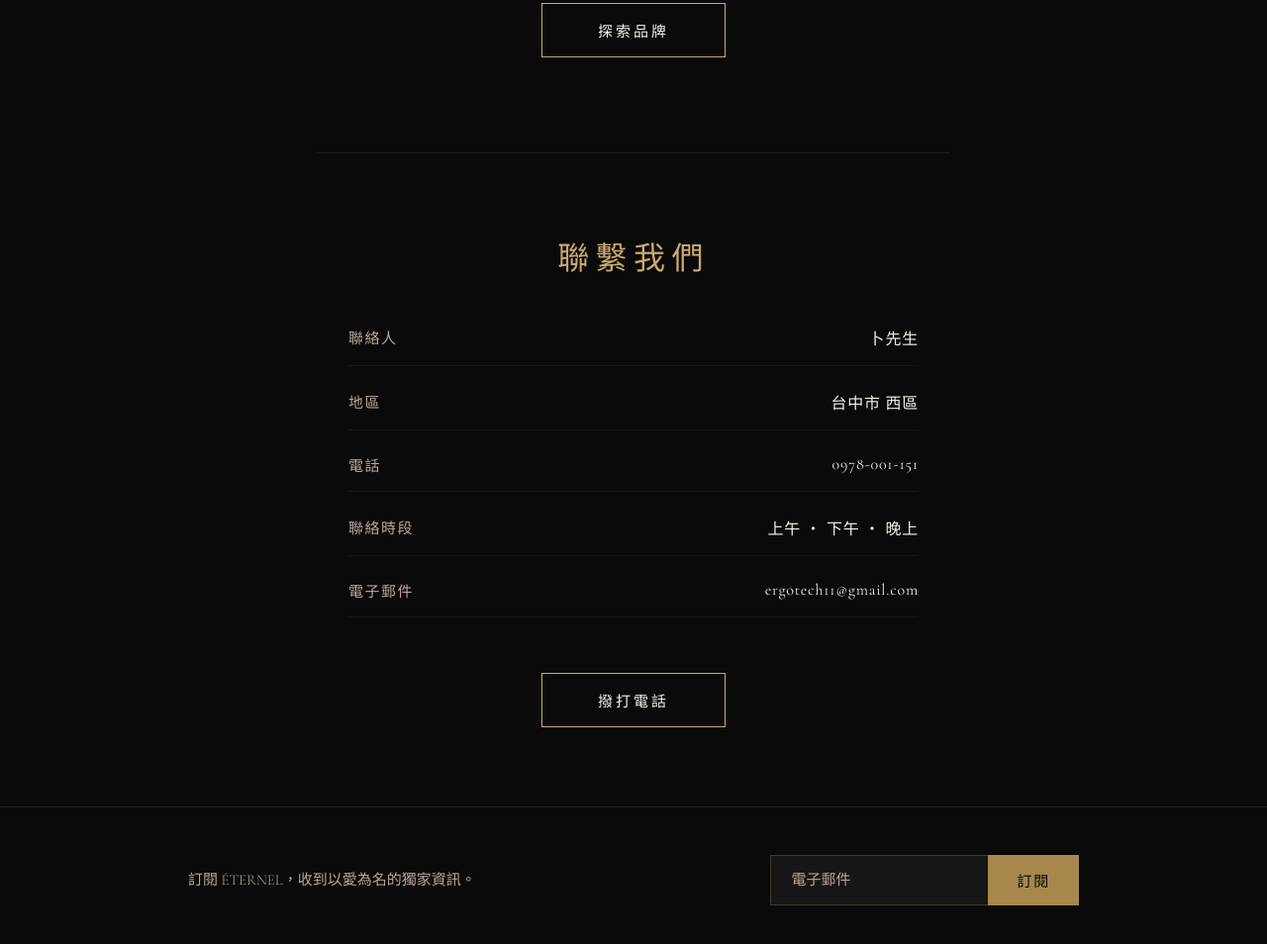
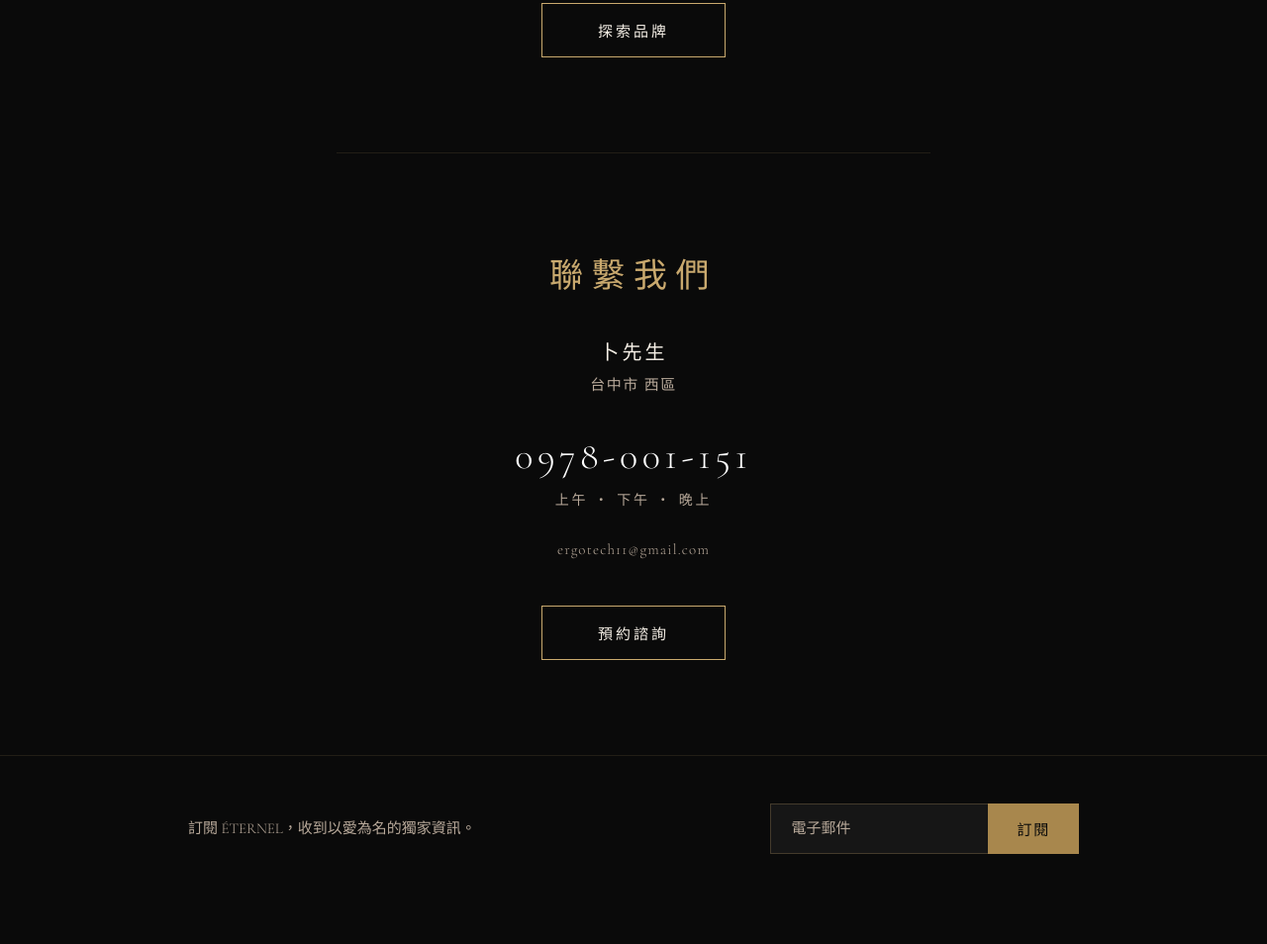
Before and after one commit to AndyHu18/eternel-website, a plain HTML site: page index.html in a window 1280 px wide. Shown: the part 1845-2799 px from the top of the page at 99% size. After the commit the page ends 2756 px from the top, so only its background shows below. Drawn offline with nearby package versions, Linux system fonts and the light colour scheme.

Commit message:
refactor: redesign contact section with luxury centered layout

```diff
--- a/index.html
+++ b/index.html
@@ -102,35 +102,19 @@
     <!-- Contact -->
     <section class="contact" id="contact">
       <h2 class="contact-title">聯繫我們</h2>
-      <div class="contact-grid">
-        <div class="contact-item">
-          <span class="contact-label">聯絡人</span>
-          <span class="contact-value">卜先生</span>
-        </div>
-        <div class="contact-item">
-          <span class="contact-label">地區</span>
-          <span class="contact-value">台中市 西區</span>
-        </div>
-        <div class="contact-item">
-          <span class="contact-label">電話</span>
-          <a href="tel:0978001151" class="contact-value contact-link"
-            >0978-001-151</a
-          >
-        </div>
-        <div class="contact-item">
-          <span class="contact-label">聯絡時段</span>
-          <span class="contact-value">上午 ・ 下午 ・ 晚上</span>
-        </div>
-        <div class="contact-item">
-          <span class="contact-label">電子郵件</span>
-          <a
-            href="mailto:ergotech11@gmail.com"
-            class="contact-value contact-link"
-            >ergotech11@gmail.com</a
-          >
-        </div>
+      <p class="contact-name">卜先生</p>
+      <p class="contact-location">台中市 西區</p>
+
+      <div class="contact-phone">
+        <a href="tel:0978001151" class="phone-number">0978-001-151</a>
+        <p class="contact-hours">上午 ・ 下午 ・ 晚上</p>
       </div>
-      <a href="tel:0978001151" class="cta-button contact-cta">撥打電話</a>
+
+      <a href="mailto:ergotech11@gmail.com" class="contact-email"
+        >ergotech11@gmail.com</a
+      >
+
+      <a href="tel:0978001151" class="cta-button contact-cta">預約諮詢</a>
     </section>
 
     <!-- Subscribe -->
--- a/style.css
+++ b/style.css
@@ -383,61 +383,82 @@ body {
 /* ========== Contact Section ========== */
 .contact {
   text-align: center;
-  padding: 80px 32px;
-  max-width: 640px;
+  padding: 96px 32px;
+  max-width: 600px;
   margin: 0 auto;
   border-top: 1px solid rgba(201, 169, 110, 0.12);
 }
 
 .contact-title {
   font-family: var(--font-display);
-  font-size: clamp(22px, 3vw, 32px);
+  font-size: clamp(24px, 3vw, 34px);
   font-weight: 400;
-  letter-spacing: 0.2em;
+  letter-spacing: 0.25em;
   color: var(--gold);
-  margin-bottom: 48px;
+  margin-bottom: 40px;
 }
 
-.contact-grid {
-  display: flex;
-  flex-direction: column;
-  gap: 24px;
-  margin-bottom: 48px;
+.contact-name {
+  font-size: 20px;
+  font-weight: 400;
+  color: var(--cream);
+  letter-spacing: 0.15em;
+  margin-bottom: 8px;
 }
 
-.contact-item {
-  display: flex;
-  justify-content: space-between;
-  align-items: center;
-  padding-bottom: 16px;
-  border-bottom: 1px solid rgba(201, 169, 110, 0.08);
-}
-
-.contact-label {
+.contact-location {
   font-size: 15px;
   font-weight: 300;
   color: var(--text-secondary);
   letter-spacing: 0.1em;
+  margin-bottom: 40px;
 }
 
-.contact-value {
-  font-size: 16px;
-  font-weight: 400;
-  color: var(--cream);
-  letter-spacing: 0.05em;
+.contact-phone {
+  margin-bottom: 32px;
 }
 
-.contact-link {
+.phone-number {
+  display: block;
+  font-family: var(--font-display);
+  font-size: clamp(28px, 4vw, 38px);
+  font-weight: 300;
+  letter-spacing: 0.12em;
+  color: var(--white);
   text-decoration: none;
   transition: color 0.3s;
+  margin-bottom: 10px;
 }
 
-.contact-link:hover {
+.phone-number:hover {
   color: var(--gold);
 }
 
+.contact-hours {
+  font-size: 14px;
+  font-weight: 300;
+  color: var(--text-secondary);
+  letter-spacing: 0.2em;
+}
+
+.contact-email {
+  display: block;
+  font-size: 15px;
+  font-weight: 300;
+  color: var(--text-secondary);
+  text-decoration: none;
+  letter-spacing: 0.08em;
+  transition: color 0.3s;
+  margin-bottom: 48px;
+}
+
+.contact-email:hover {
+  color: var(--gold);
+  border-color: var(--gold);
+}
+
 .contact-cta {
-  margin-top: 8px;
+  display: inline-block;
 }
 
 /* ========== Subscribe Footer ========== */
```
